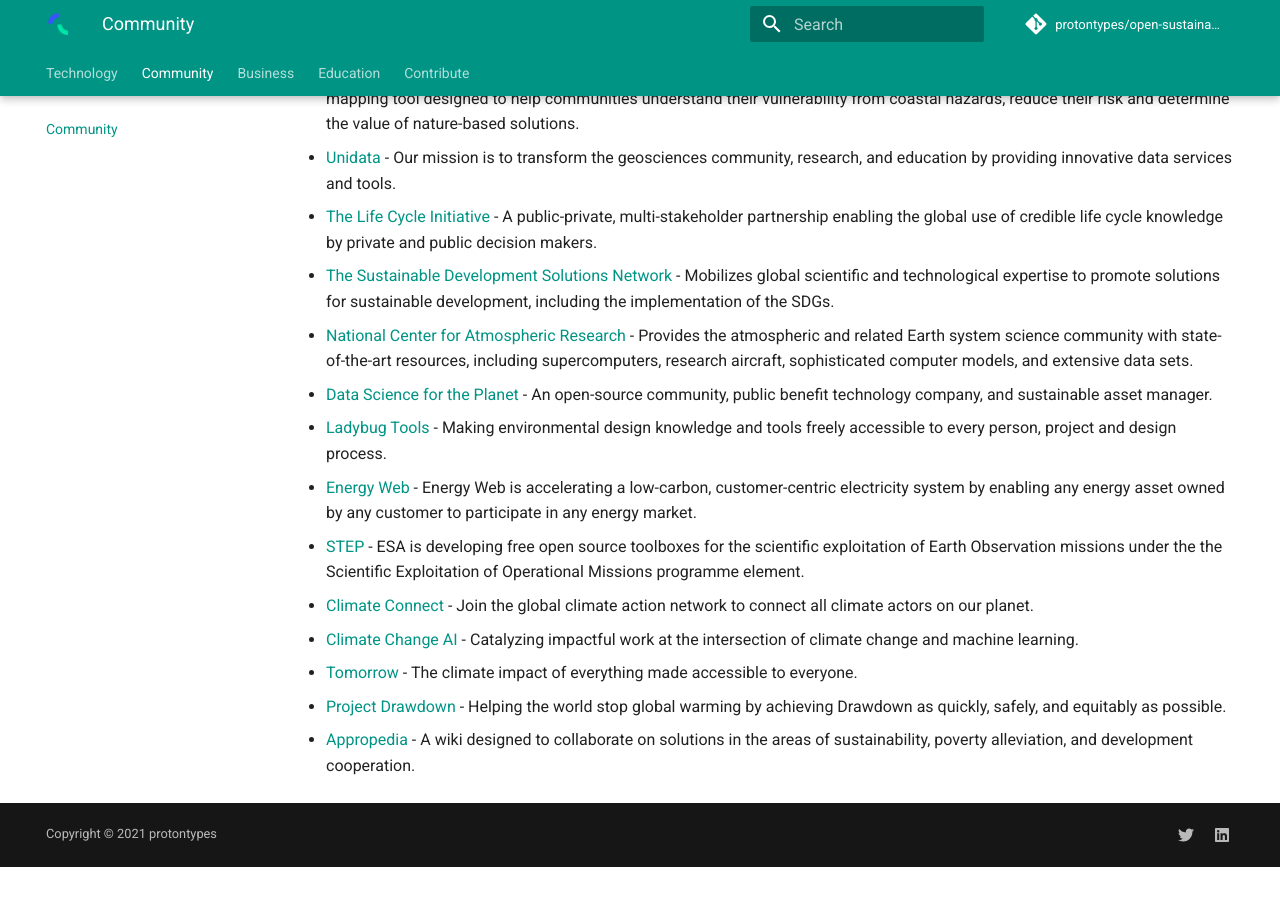
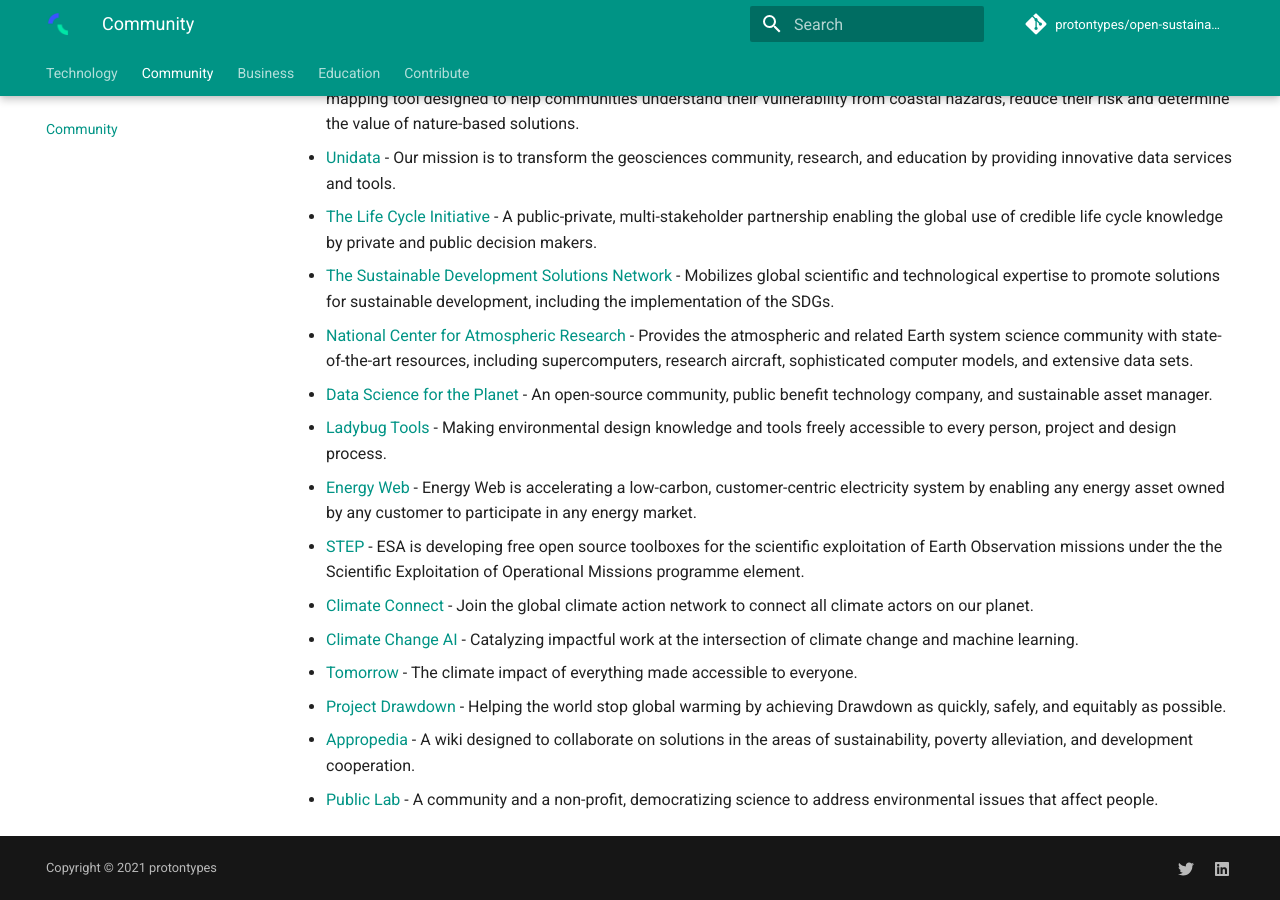
Before and after one commit to protontypes/open-sustainable-technology, an MkDocs documentation site: the page built from docs/community.md, in a window 1280 px wide and 900 px high, scrolled down 1775 px. Built offline with MkDocs 1.6.1 and Material for MkDocs 9.7.7, drawn with Linux system fonts in a browser that asks for light colours; comment, search, counter and statistics services are not loaded; before the commit the page ends 2642 px from its top, so only the background shows below that.

Commit message:
Add Public Lab

```diff
--- a/docs/community.md
+++ b/docs/community.md
@@ -47,3 +47,4 @@
 - [Tomorrow](https://github.com/tmrowco) - The climate impact of everything made accessible to everyone.
 - [Project Drawdown](https://drawdown.ecochallenge.org/) - Helping the world stop global warming by achieving Drawdown as quickly, safely, and equitably as possible.
 - [Appropedia](https://www.appropedia.org/OpenClimate) - A wiki designed to collaborate on solutions in the areas of sustainability, poverty alleviation, and development cooperation.
+- [Public Lab](https://publiclab.org/) - A community and a non-profit, democratizing science to address environmental issues that affect people.
```
